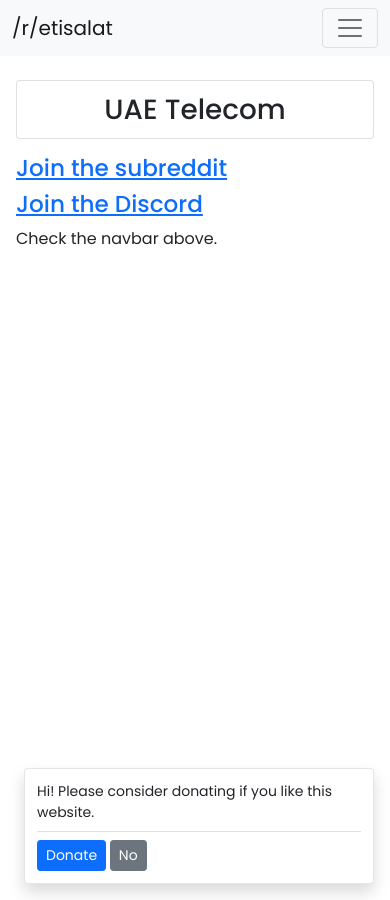
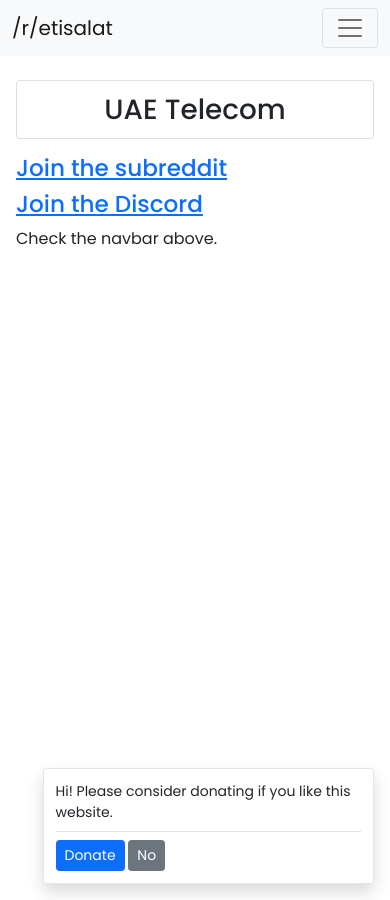
Before and after one commit to emiratestel/emiratestel.github.io, a Jekyll site: the page built from index.md, in a window 390 px wide. Built offline with Jekyll 4.4.1, drawn with Linux system fonts in a browser that asks for light colours.

Commit message:
Fixed toast on mobile

```diff
--- a/css/style.scss
+++ b/css/style.scss
@@ -21,6 +21,9 @@
 body {
     font-family: $font-stack;
 }
+
+
+.toast { max-width: 85vw; }
 
 
 .container {
```
